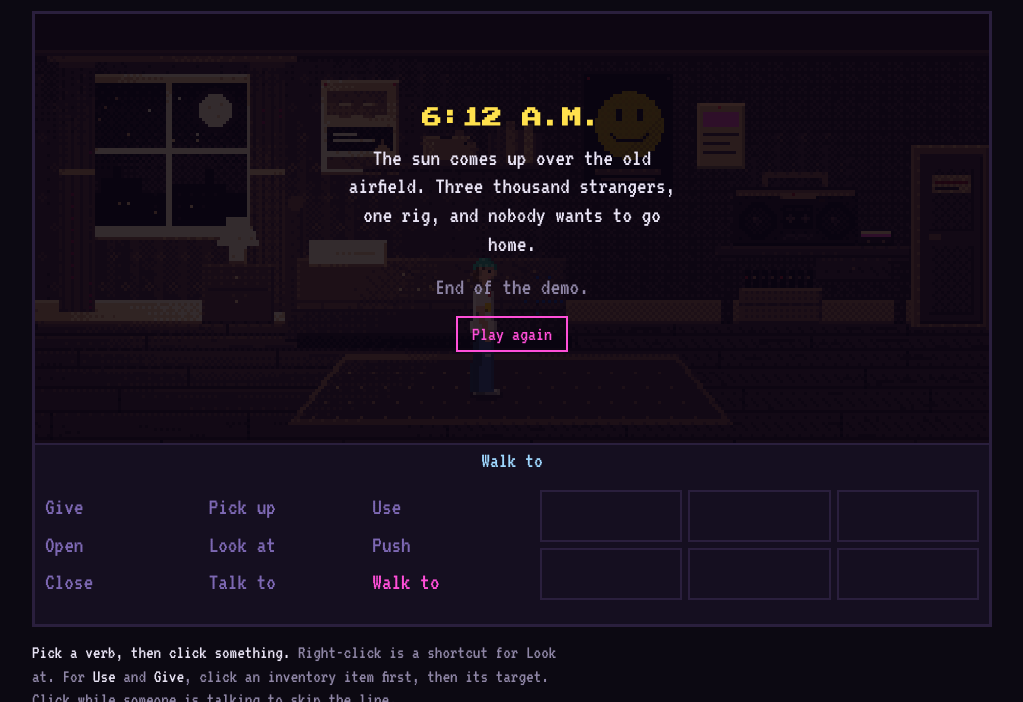
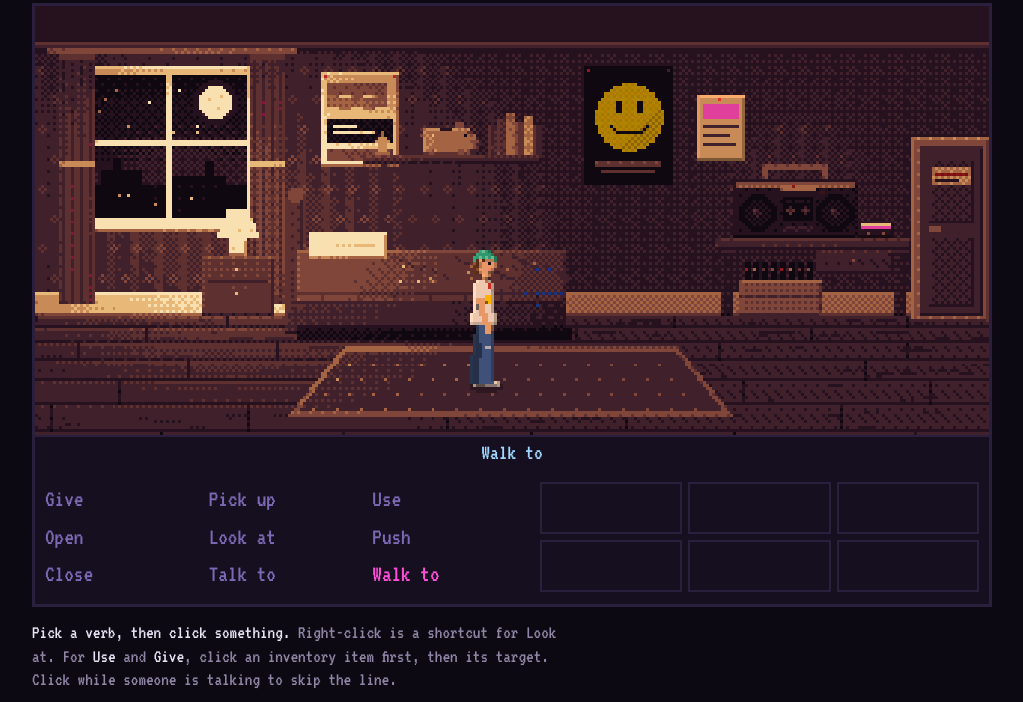
Before and after one commit to noiseguaranteed/noiseguaranteed.github.io, a plain HTML site: page sketches/pirate-frequency/index.html in a window 1280 px wide. Shown: the part 83-785 px from the top of the page, without its empty margins (128-1151 px from the left). Drawn offline with Linux system fonts and the light colour scheme.

Commit message:
Pirate Frequency: hide the end screen until the game is finished
The page relied on a [hidden] { display: none } rule it didn't define, so
the end screen, dialogue panel and empty speech box showed from the start
and "Play again" couldn't clear them. Define the rule, and zero the body
margin.

Co-Authored-By: Claude Opus 5.5 <noreply@anthropic.com>

```diff
--- a/sketches/pirate-frequency/index.html
+++ b/sketches/pirate-frequency/index.html
@@ -20,7 +20,8 @@
   color-scheme:dark;
 }
 html,body{height:100%}
-body{background:var(--night);color:var(--text);font-family:var(--pixel);font-size:20px;
+[hidden]{display:none!important}
+body{margin:0;background:var(--night);color:var(--text);font-family:var(--pixel);font-size:20px;
   padding-left:max(16px,env(safe-area-inset-left,0px));padding-right:max(16px,env(safe-area-inset-right,0px));padding-block:20px}
 .wrap{max-width:960px;margin:0 auto;display:flex;flex-direction:column;gap:14px}
 header{display:flex;flex-wrap:wrap;align-items:end;justify-content:space-between;gap:10px}
```
